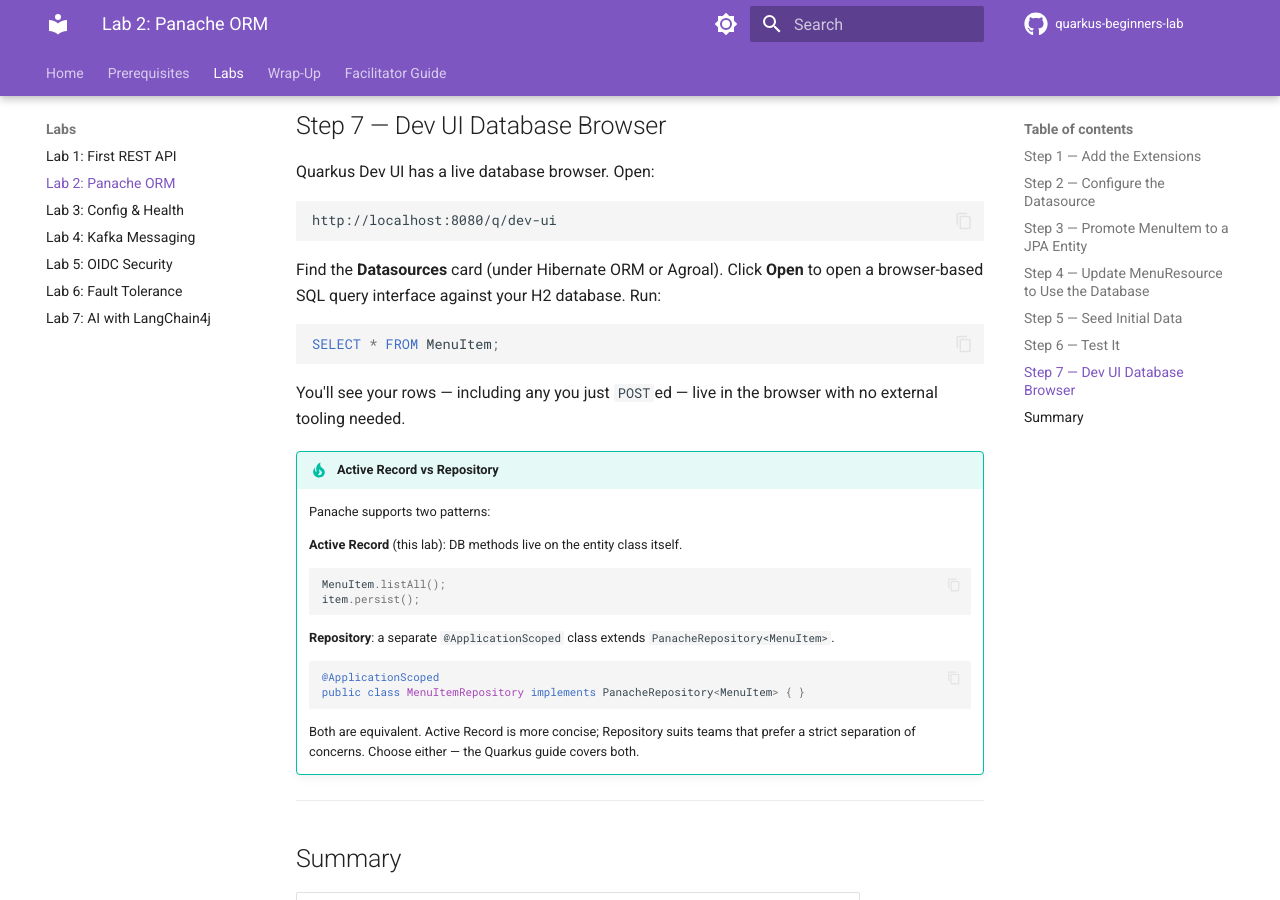
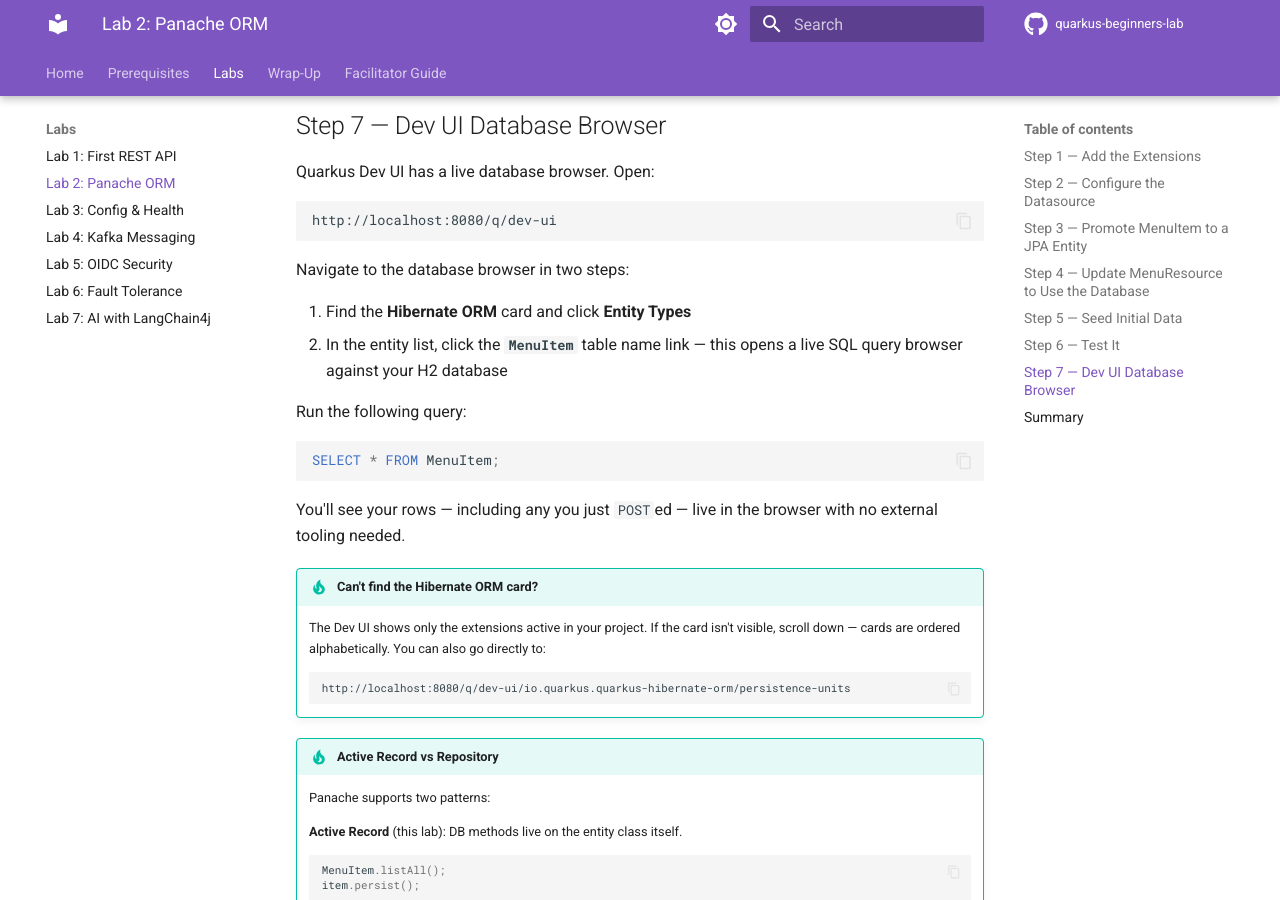
Before and after one commit to learn-quarkus/quarkus-beginners-lab, an MkDocs documentation site: the page built from docs/lab2-panache.md, in a window 1280 px wide and 900 px high, scrolled down 4922 px. Built offline with MkDocs 1.6.1 and Material for MkDocs 9.7.7, drawn with Linux system fonts in a browser that asks for light colours; comment, search, counter and statistics services are not loaded.

Commit message:
fix: replace unfindable 'Datasources card' with accurate Quarkus 3.x Dev UI navigation
The Datasources/Agroal card no longer exists in Quarkus 3.x Dev UI.
The database browser is now reached via Hibernate ORM card -> Entity Types
-> click the table name. Added a direct fallback URL for attendees who
can't find the card.

````diff
--- a/docs/lab2-panache.md
+++ b/docs/lab2-panache.md
@@ -225,13 +225,24 @@
 http://localhost:8080/q/dev-ui
 ```
 
-Find the **Datasources** card (under Hibernate ORM or Agroal). Click **Open** to open a browser-based SQL query interface against your H2 database. Run:
+Navigate to the database browser in two steps:
+
+1. Find the **Hibernate ORM** card and click **Entity Types**
+2. In the entity list, click the **`MenuItem`** table name link — this opens a live SQL query browser against your H2 database
+
+Run the following query:
 
 ```sql
 SELECT * FROM MenuItem;
 ```
 
 You'll see your rows — including any you just `POST`ed — live in the browser with no external tooling needed.
+
+!!! tip "Can't find the Hibernate ORM card?"
+    The Dev UI shows only the extensions active in your project. If the card isn't visible, scroll down — cards are ordered alphabetically. You can also go directly to:
+    ```
+    http://localhost:8080/q/dev-ui/io.quarkus.quarkus-hibernate-orm/persistence-units
+    ```
 
 !!! tip "Active Record vs Repository"
     Panache supports two patterns:
````
